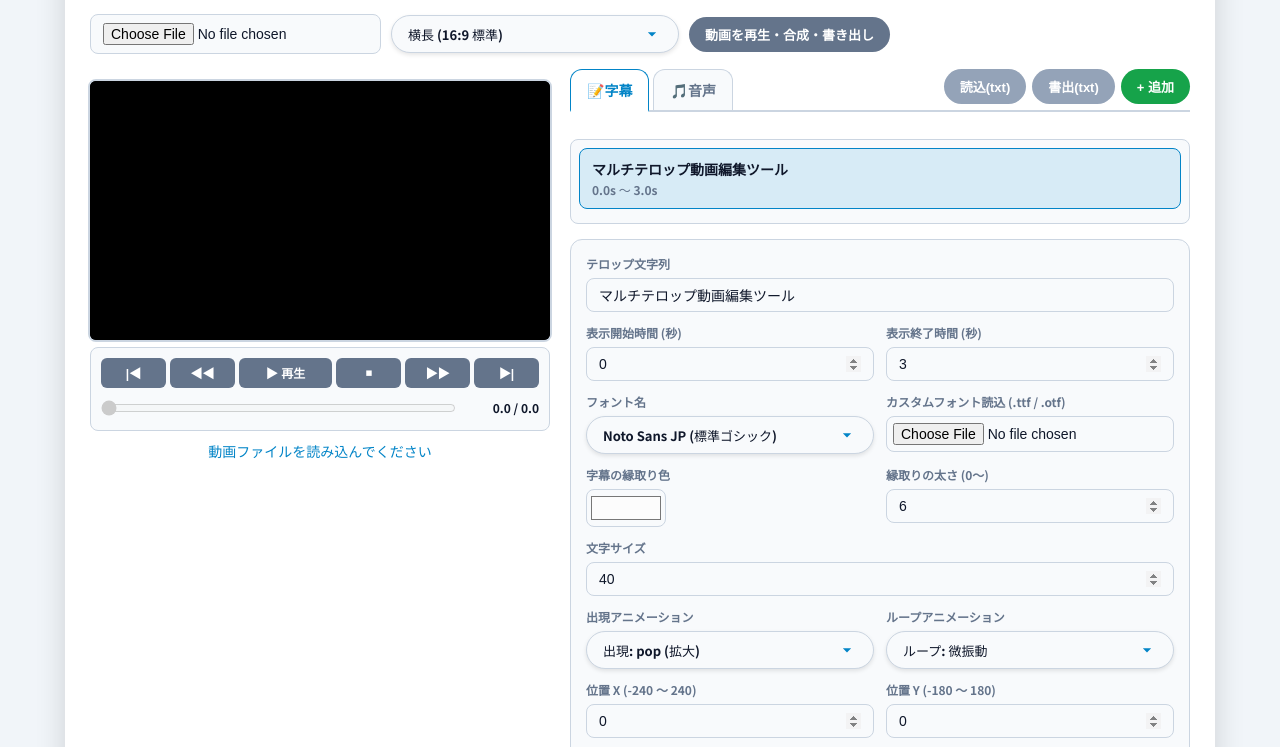
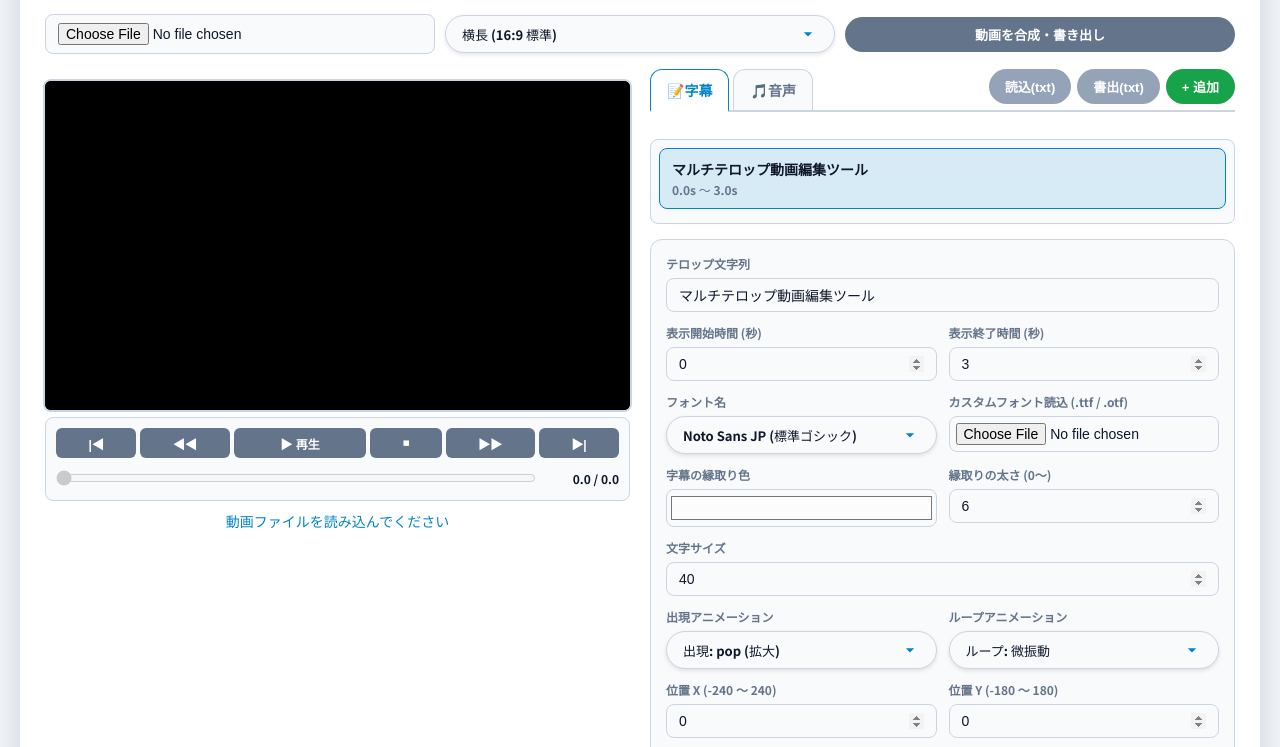
Before and after one commit to touka-showmi/TextVideoEditer, a plain HTML site: page index.html in a window 1280 px wide. Shown: the part 93-840 px from the top of the page. Drawn offline with Linux system fonts and the light colour scheme; a web font is replaced by a local one.

Commit message:
Add files via upload

```diff
--- a/index.html
+++ b/index.html
@@ -78,10 +78,11 @@
       transition: background 0.3s, color 0.3s;
     }
     .container {
-      max-width: 1100px; margin: 0 auto;
+         max-width: 1400px; margin: 0 auto;
       background: var(--card-bg); padding: 25px;
       border-radius: 12px; box-shadow: 0 10px 30px rgba(0,0,0,0.15);
       transition: background 0.3s;
+      width: 100%; box-sizing: border-box;
     }
     .header-area {
       display: flex; justify-content: space-between; align-items: center;
@@ -91,7 +92,7 @@
     .layout-grid { display: grid; grid-template-columns: 1fr 1fr; gap: 20px; align-items: start; }
     @media (max-width: 900px) { .layout-grid { grid-template-columns: 1fr; } }
 
-    .preview-section { display: flex; flex-direction: column; align-items: center; width: 100%; }
+    .preview-section { display: flex; flex-direction: column; align-items: center; width: 100%; box-sizing: border-box; }
     canvas {
       border: 2px solid var(--border-color); max-width: 100%; height: auto;
       display: block; margin: 10px 0 5px 0; background: #000; border-radius: 8px;
@@ -101,26 +102,39 @@
       background: var(--sub-bg); padding: 10px; border-radius: 8px;
       border: 1px solid var(--border-color); box-sizing: border-box;
     }
-    .button-row { display: flex; gap: 4px; width: 100%; justify-content: space-between; }
-    .player-controls button { padding: 6px 4px; font-size: 12px; background: var(--button-bg); color: white; min-height: 30px; flex: 1; border-radius: 6px; }
+       .button-row { display: flex; flex-wrap: wrap; gap: 4px; width: 100%; justify-content: space-between; }
+    .player-controls button { padding: 6px 4px; font-size: 12px; background: var(--button-bg); color: white; min-height: 30px; flex: 1 1 auto; border-radius: 6px; }
     .player-controls button:hover:not(:disabled) { background: var(--button-hover); }
     .seekbar-row { display: flex; align-items: center; gap: 8px; width: 100%; }
-    #seekBar { flex-grow: 1; cursor: pointer; height: 24px; margin: 0; }
+    #seekBar { flex-grow: 1; cursor: pointer; height: 24px; margin: 0; min-width: 0; }
     #timeDisplay { font-size: 12px; font-variant-numeric: tabular-nums; min-width: 75px; text-align: right; }
 
-    .control-group { display: flex; flex-wrap: wrap; gap: 10px; margin-bottom: 15px; width: 100%; align-items: center; }
+    .control-group {
+      display: flex;
+      flex-wrap: wrap;
+      gap: 10px;
+      margin-bottom: 15px;
+      width: 100%;
+      align-items: center;
+    }
+    .control-group > * {
+      flex: 1 1 220px;
+      min-width: 0;
+      box-sizing: border-box;
+}
+
     input[type="text"], input[type="number"], input[type="file"] {
       padding: 8px 12px; font-size: 14px; background-color: var(--input-bg);
       color: var(--input-text); border: 1px solid var(--border-color);
-      border-radius: 8px; box-sizing: border-box; transition: all 0.2s ease;
+      border-radius: 8px; box-sizing: border-box; transition: all 0.2s ease; width: 100%;
     }
     input[type="text"]:focus, input[type="number"]:focus { outline: none; border-color: var(--accent-color); box-shadow: 0 0 0 3px rgba(56, 189, 248, 0.25); }
     input[type="file"] { background: var(--input-bg); }
-    input[type="color"] { padding: 2px; height: 38px; width: 100%; max-width: 80px; cursor: pointer; background: var(--input-bg); border: 1px solid var(--border-color); border-radius: 8px; }
+    input[type="color"] { padding: 2px; height: 38px; width: 100%; cursor: pointer; background: var(--input-bg); border: 1px solid var(--border-color); border-radius: 8px; }
 
     button {
       cursor: pointer; background: #0284c7; color: white; border: none; font-weight: bold;
-      transition: background 0.2s, transform 0.1s; border-radius: 20px; padding: 8px 16px; font-size: 13px;
+      transition: background 0.2s, transform 0.1s; border-radius: 20px; padding: 8px 16px; font-size: 13px; white-space: nowrap;
     }
     button:active:not(:disabled) { transform: scale(0.97); }
     button:hover:not(:disabled) { background: #0369a1; }
@@ -129,8 +143,8 @@
     .btn-add { background: #16a34a; } .btn-add:hover:not(:disabled) { background: #15803d; }
     .btn-gray { background: var(--button-bg); color: #fff; } .btn-gray:hover:not(:disabled) { background: var(--button-hover); }
 
-    .tab-container { display: flex; justify-content: space-between; align-items: flex-end; border-bottom: 2px solid var(--border-color); margin-bottom: 12px; gap: 10px; }
-    .tab-left { display: flex; gap: 4px; }
+    .tab-container { display: flex; flex-wrap: wrap; justify-content: space-between; align-items: flex-end; border-bottom: 2px solid var(--border-color); margin-bottom: 12px; gap: 10px; }
+    .tab-left { display: flex; gap: 4px; flex-wrap: wrap; }
     .tab-right-actions { display: flex; align-items: center; gap: 6px; margin-bottom: 6px; flex-wrap: wrap; }
     .tab-btn {
       padding: 10px 16px; background: var(--sub-bg); color: var(--muted-text);
@@ -142,7 +156,7 @@
       border-color: var(--accent-color); border-bottom: 2px solid var(--card-bg); margin-bottom: -2px;
     }
 
-    .editor-section { display: flex; flex-direction: column; gap: 15px; }
+    .editor-section { display: flex; flex-direction: column; gap: 15px; width: 100%; box-sizing: border-box; }
     .panel-content { display: flex; flex-direction: column; gap: 15px; }
     .panel-content.hidden { display: none; }
 
@@ -161,8 +175,7 @@
     .form-group { display: flex; flex-direction: column; gap: 6px; }
     label { font-size: 12px; color: var(--muted-text); font-weight: bold; }
 
-    .custom-select-wrapper { position: relative; user-select: none; width: 18em; max-width: 100%; box-sizing: border-box; }
-    #loadedAudioPoolSelect { min-width: 14em; }
+    .custom-select-wrapper { position: relative; user-select: none; width: 100%; max-width: 100%; box-sizing: border-box; }
     .custom-select-trigger {
       display: flex; justify-content: space-between; align-items: center; padding: 8px 16px;
       background-color: var(--input-bg); color: var(--input-text); border: 1px solid var(--border-color);
@@ -190,9 +203,20 @@
     @media (max-width: 600px) {
       body { padding: 8px; } .container { padding: 12px; }
       .header-area { flex-direction: column; align-items: flex-start; gap: 8px; }
+
       .control-group { flex-direction: column; align-items: stretch; }
-      .control-group input[type="file"], .control-group button, .custom-select-wrapper { width: 100%; }
+      .control-group > * { width: 100%; margin-bottom: 4px; }
+
       .editor-form { grid-template-columns: 1fr; } .form-group-full { grid-column: span 1; }
+
+      .tab-container { flex-direction: column; align-items: stretch; border-bottom: none; }
+      .tab-left { border-bottom: 2px solid var(--border-color); padding-bottom: 5px; flex-wrap: nowrap; }
+      .tab-btn { flex: 1; text-align: center; border-radius: 8px 8px 0 0; }
+      .tab-right-actions { flex-direction: column; align-items: stretch; gap: 8px; padding-top: 8px; }
+      .tab-right-actions button, .tab-right-actions input, .tab-right-actions .custom-select-wrapper { width: 100%; margin-bottom: 0; }
+
+      .player-controls button { min-height: 40px; }
+      button { padding: 10px 16px; }
     }
   </style>
 </head>
@@ -200,7 +224,7 @@
 
 <div class="container">
   <div class="header-area">
-    <h2>マルチテロップ・高度動画エクスポートツール</h2>
+    <h2>TextVideoEditer Ver.2.0</h2>
     <button id="themeToggleBtn" class="btn-gray"> ☀ / ☽切替 </button>
   </div>
 
@@ -208,11 +232,11 @@
     <input type="file" id="videoInput" accept="video/*">
     <select id="aspectRatioSelect">
       <option value="16:9">横長 (16:9 標準)</option>
-      <option value="9:16">縦長 (9:16 ショート/TikTok用)</option>
+      <option value="9:16">縦長 (9:16 ショート用)</option>
       <option value="1:1">正方形 (1:1 スクエア)</option>
       <option value="4:5">縦長 (4:5 ポートレート)</option>
     </select>
-    <button id="exportBtn" disabled>動画を再生・合成・書き出し</button>
+    <button id="exportBtn" disabled>動画を合成・書き出し</button>
   </div>
 
   <div class="layout-grid">
@@ -256,7 +280,6 @@
           <button id="importAudioTxtBtn" class="btn-gray">読込(txt)</button>
           <button id="exportAudioTxtBtn" class="btn-gray">書出(txt)</button>
           <input type="file" id="audioTxtInput" accept=".txt" style="display: none;">
-          <!-- iOS Safari対策: MIMEだけでなくMP3/WAV拡張子を明示 -->
           <input type="file" id="audioFileInput" accept=".mp3,.wav,audio/mpeg,audio/wav,audio/x-wav,audio/wave" multiple style="display: none;">
 
           <select id="loadedAudioPoolSelect">
```
